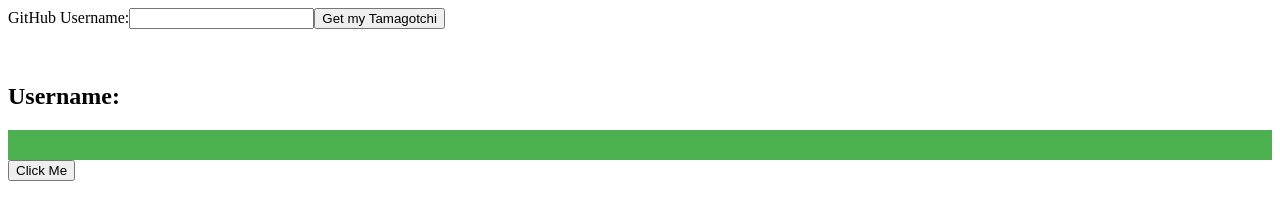
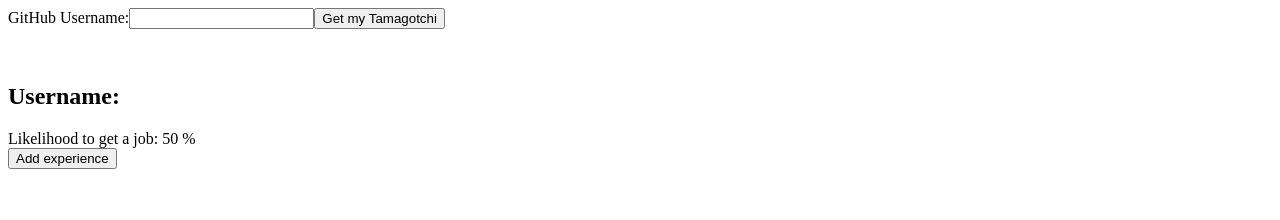
Before and after one commit to fac-12/Tamagotchi-DN, a React app: page / in a window 1280 px wide. Built offline with nearby package versions, Linux system fonts and the light colour scheme; some packages are replaced by stand-ins of ours; no server answers.

Commit message:
health bar function added

```diff
--- a/src/components/bar/index.js
+++ b/src/components/bar/index.js
@@ -1,28 +1,44 @@
 import React from "react";
 import "./style.css";
 export class Bar extends React.Component {
-  move = () => {
-    var elem = document.getElementById("myBar");
-    var width = 1;
-    var id = setInterval(frame, 10);
-    frame = () => {
-      if (width >= 100) {
-        clearInterval(id);
-      } else {
-        width++;
-        elem.style.width = width + "%";
-      }
-    };
+  state = {
+    health: 100
+  };
+
+  countdown() {
+    this.setState(prevState => ({
+      health: prevState.health - 1
+    }));
+  }
+
+  componentDidMount() {
+    this.interval = setInterval(() => this.countdown(), 100);
+  }
+
+  componentWillUnmount() {
+    clearInterval(this.interval);
+  }
+  reset = () => {
+    this.setState({
+      health:
+        this.state.health > 90
+          ? this.state.health + 100 - this.state.health
+          : this.state.health + 10
+    });
   };
 
   render() {
-    return (
-      <div>
-        <div id="myProgress">
-          <div id="myBar" />
+    if (this.state.health <= 0) {
+      return <div>No job for you!</div>;
+    } else {
+      return (
+        <div>
+          <div className="Bar">
+            Likelihood to get a job: {this.state.health} %
+          </div>
+          <button onClick={this.reset}>Add experience</button>
         </div>
-        <button onClick={this.move}>Click Me</button>
-      </div>
-    );
+      );
+    }
   }
 }
--- a/src/components/bar/style.css
+++ b/src/components/bar/style.css
@@ -1,10 +1,2 @@
-#myProgress {
-  width: 100%;
-  background-color: #ddd;
+.Bar {
 }
-
-#myBar {
-  width: 100%;
-  height: 30px;
-  background-color: #4caf50;
-}
```
Also changed, not shown: dist/index.html, 1 other file.
